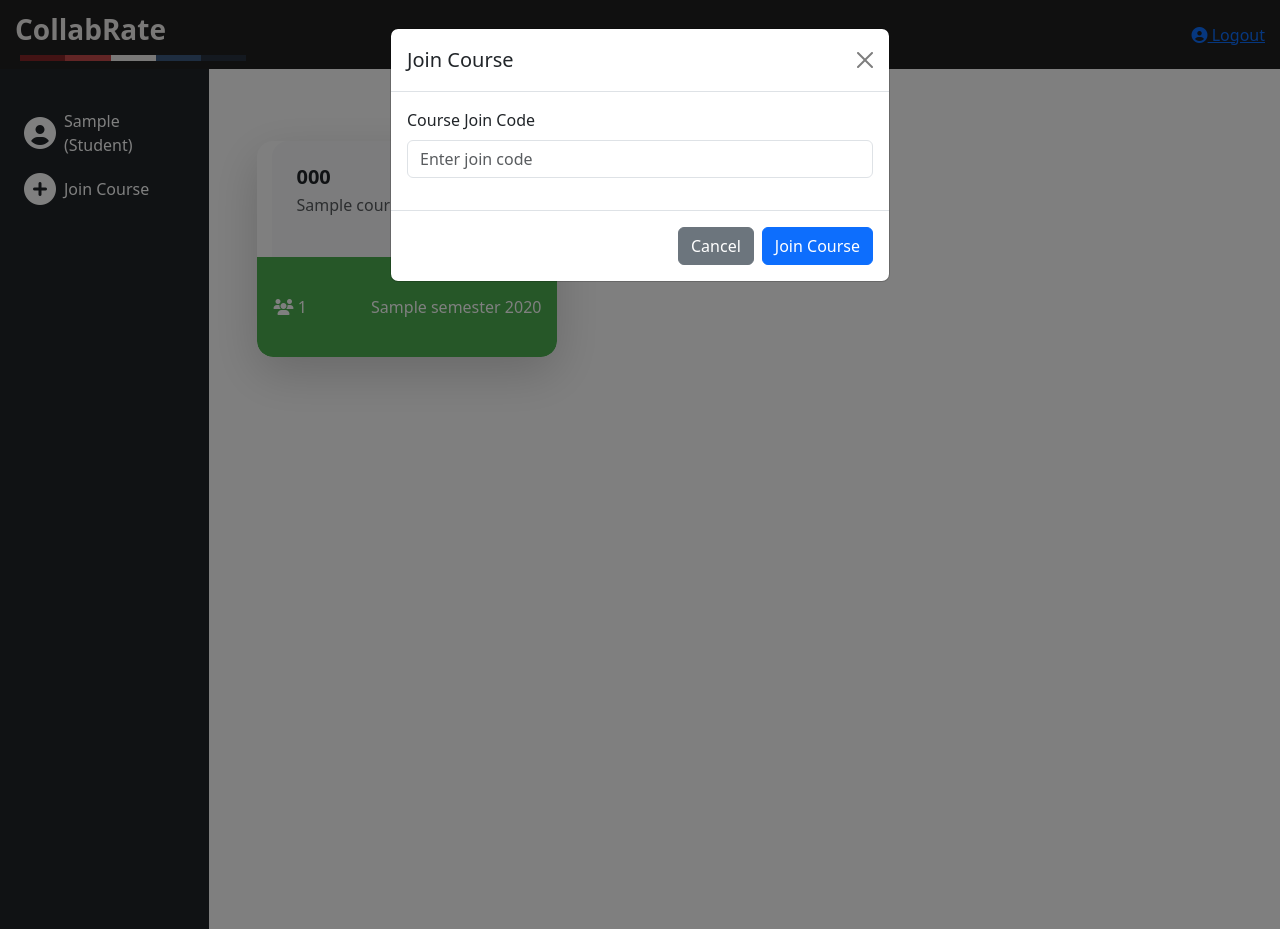
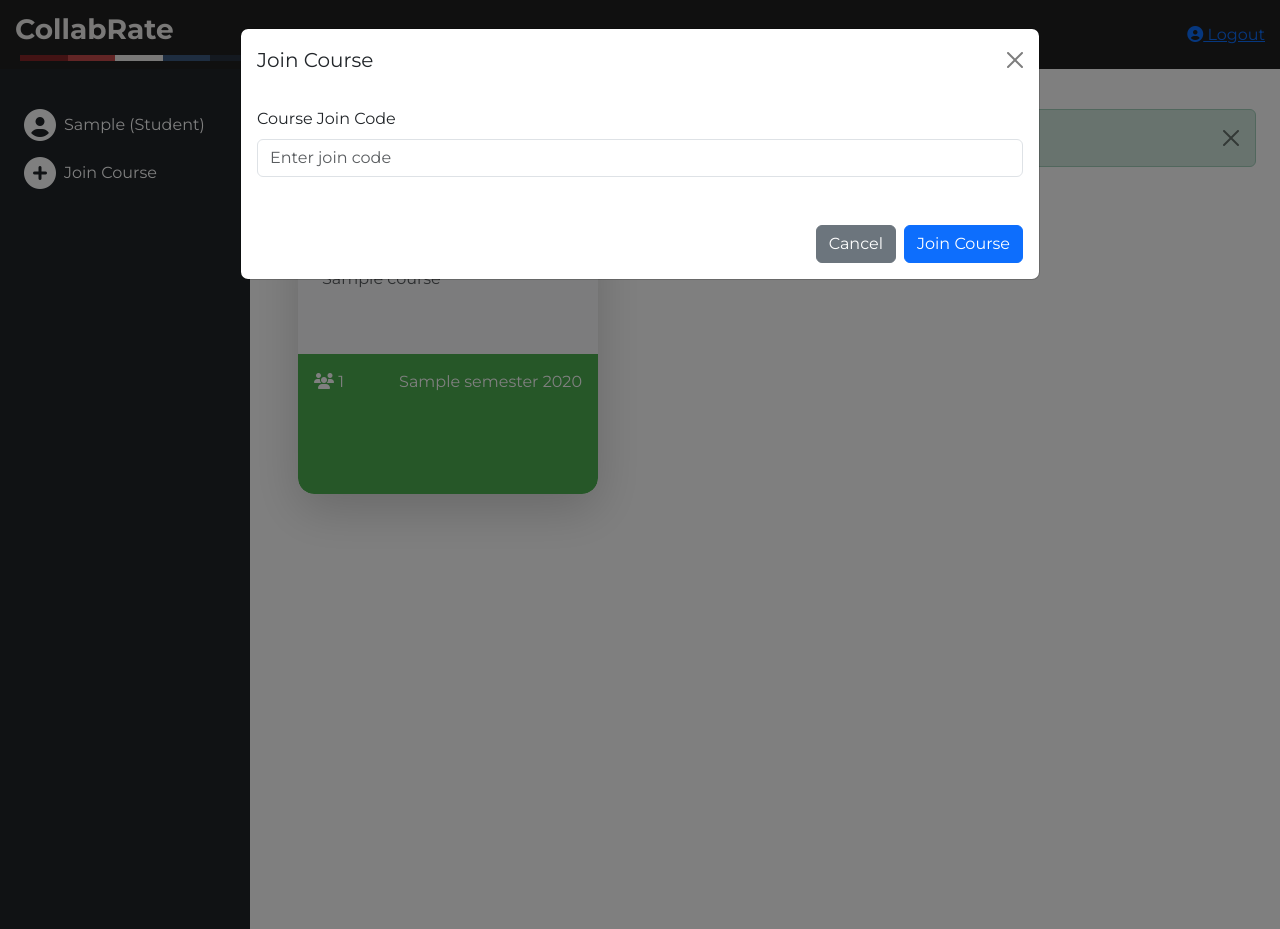
Before and after one commit to michaelcastellano2/Forked-Deployment, a Django app: template CollabRate/templates/dashboard/dashboard.html in a window 1280 px wide, after a click on "Join Course". Run offline with Django 5.2, Linux system fonts and the light colour scheme; a user stored in the database is signed in; tables that the repository leaves empty hold one stand-in row (values such as "Sample post"); the template is opened without the code that fills it: most values are stand-ins (such as "Sample title", 1, 10 or a date in 2020); one stand-in notice (Sample message) is shown; some libraries are stand-ins or nearby versions.

Commit message:
join course

```diff
--- /dev/null
+++ b/CollabRate/dashboard/static/dashboard/dashboard.css
@@ -0,0 +1,8 @@
+html,
+body {
+    height: 100%;
+    margin: 0;
+    padding: 0;
+    overflow-y: hidden;
+    font-family: 'Montserrat', sans-serif;
+}
--- /dev/null
+++ b/CollabRate/dashboard/static/dashboard/join_course_modal.css
@@ -0,0 +1,26 @@
+/* .modal-dialog.modal-lg.modal-dialog-centered {
+    max-width: 800px;
+    padding-left: 25%;
+} */
+
+.modal-dialog .modal-lg {
+    max-width: 800px;
+    padding-left: 25%;
+}
+
+/* .glass-modal-content {
+    background-color: rgba(255, 255, 255, 0.2);
+    backdrop-filter: blur(10px);
+    border: 1px solid rgba(255, 255, 255, 0.3);
+    border-radius: 1rem;
+}
+
+.glass-modal-header,
+.glass-modal-footer {
+    background: transparent;
+    border: none;
+} */
+
+.modal-header, .modal-footer {
+    border: none !important;
+}
--- a/CollabRate/templates/dashboard/course_card.html
+++ b/CollabRate/templates/dashboard/course_card.html
@@ -1,14 +1,14 @@
 {% load static %}
 
-<div class="card border-0 shadow-lg rounded-lg overflow-hidden" style="width: 300px; min-height: 200px; display: flex; flex-direction: column; align-items: center; border-radius: 16px;">
-    <div class="p-4 bg-light w-100" style="max-width: 90%; border-radius: 16px 16px 0 0;">
+<div class="card border-0 shadow-lg rounded-lg overflow-hidden" style="width: 300px; height: 30vh; display: flex; flex-direction: column; align-items: center; border-radius: 16px;">
+    <div class="p-4 bg-light w-100" style="max-width: 100%; height: 15vh; border-radius: 16px 16px 0 0;">
         <h5 class="fw-bold mb-1">{{ course.code }}</h5>
         <p class="text-muted">{{ course.title }}</p>
     </div>
 
 
-    <div class="p-3 d-flex justify-content-between align-items-center w-100"
-        style="background-color: {{ course.color|default:'#4CAF50' }}; color: white; border-radius: 0 0 16px 16px; min-height: 100px; width: 100%;">
+    <div class="p-3 d-flex justify-content-between w-100"
+        style="background-color: {{ course.color|default:'#4CAF50' }}; color: white; border-radius: 0 0 16px 16px; height: 15vh; width: 100%;">
         <span><i class="fas fa-users"></i> {{ course.student_count }}</span>
         <span>{{ course.semester }} {{ course.year }}</span>
     </div>
--- a/CollabRate/templates/dashboard/dashboard.html
+++ b/CollabRate/templates/dashboard/dashboard.html
@@ -2,6 +2,10 @@
 {% block title %}Dashboard{% endblock %}
 {% load static %}
 
+{% block link %}
+<link rel="stylesheet" href="{% static 'dashboard/join_course_modal.css' %}">
+<link rel="stylesheet" href="{% static 'dashboard/dashboard.css' %}">
+{% endblock %}
 
 {% block content %}
 {% include "dashboard/join_course_modal.html" %}
@@ -11,7 +15,18 @@
     {% include "dashboard/sidenav.html" %}
 
     <!-- Main Content -->
-    <div class ="container mt-4 ms-4">
+    <div class="container mt-4 ms-4">
+        {% if messages %}
+        <div class="container mt-3">
+            {% for message in messages %}
+            <div class="alert alert-{% if message.tags != 'success' %}danger{% else %}{{ message.tags }}{% endif %} alert-dismissible fade show"
+                role="alert">
+                {{ message }}
+                <button type="button" class="btn-close" data-bs-dismiss="alert" aria-label="Close"></button>
+            </div>
+            {% endfor %}
+        </div>
+        {% endif %}
         <div class="container mt-5">
             <h1 class="mb-4 text-center"></h1>
 
--- a/CollabRate/templates/dashboard/join_course_modal.html
+++ b/CollabRate/templates/dashboard/join_course_modal.html
@@ -1,7 +1,6 @@
-<!-- templates/dashboard/join_course_modal.html -->
 <div class="modal fade" id="joinCourseModal" tabindex="-1" aria-labelledby="joinCourseModalLabel" aria-hidden="true">
-    <div class="modal-dialog">
-        <div class="modal-content">
+    <div class="modal-dialog modal-lg ">
+        <div class="modal-content glass-modal-content">
             <form method="post" action="{% url 'join_course' %}">
                 {% csrf_token %}
                 <div class="modal-header">
--- a/CollabRate/templates/dashboard/sidenav.html
+++ b/CollabRate/templates/dashboard/sidenav.html
@@ -1,6 +1,6 @@
 {% load static %}
 
-<div class="d-flex flex-column vh-100 p-3 bg-dark text-white" style="width: 250px; min-height: 100vh;">
+<div class="d-flex flex-column vh-100 p-3 bg-dark text-white" style="width: 15%; min-width: 250px; min-height: 100vh;">
     <!-- CollabRate Logo -->
     <h4 class="mb-4 text-center"></h4>
 
```
Also changed, not shown: CollabRate/dashboard/views.py (+27 -0 lines).
